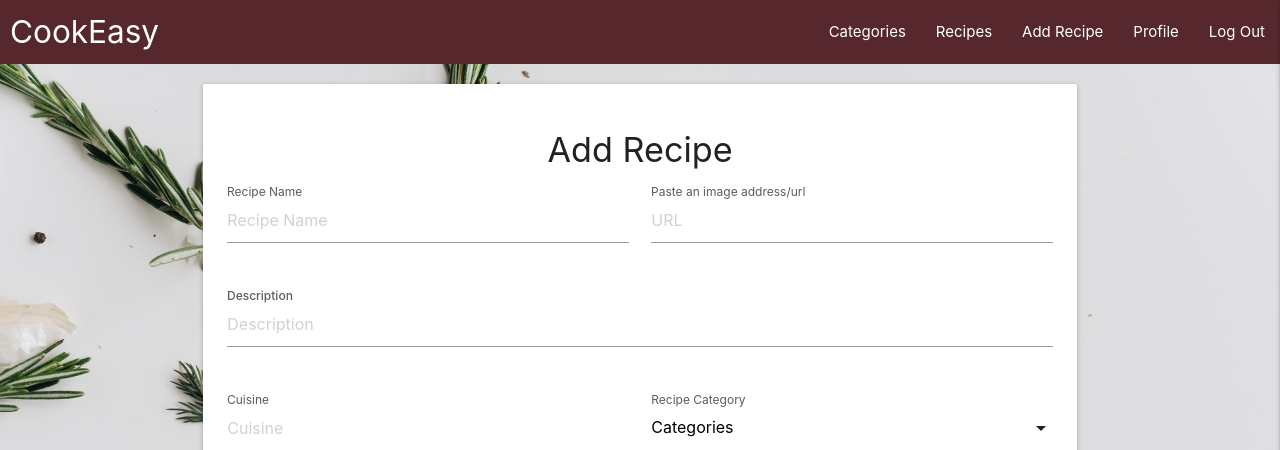
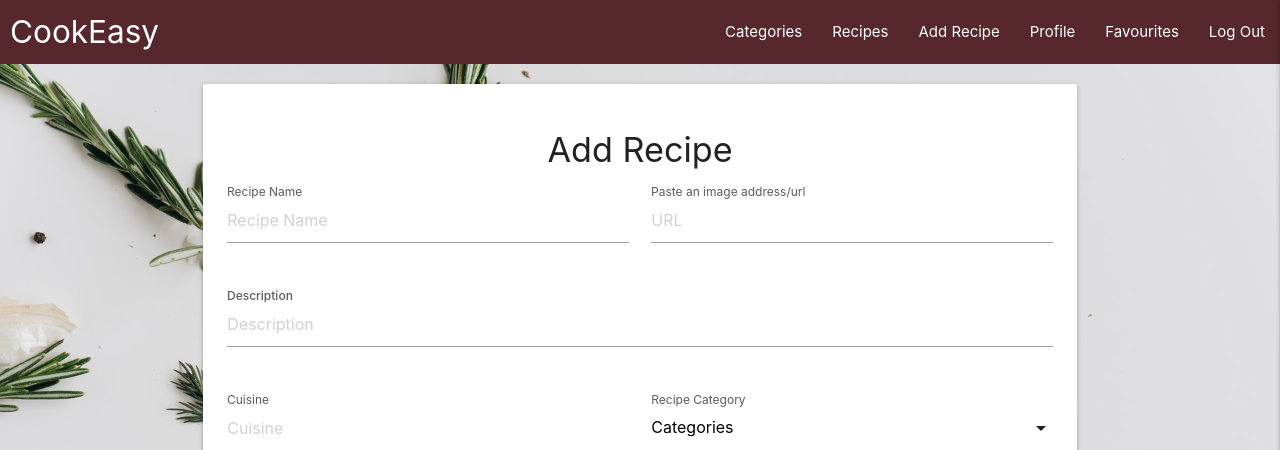
Before and after one commit to ErnestaMajute/MS3, a Flask app: page /add_recipe in a window 1280 px wide. Shown: the top 450 px of the page. Run offline with Flask 2, Linux system fonts and the light colour scheme; the visitor is signed in with stand-in values (Sample User, id 1); data that the repository does not hold is empty; some libraries are stand-ins or nearby versions.

Commit message:
Added link to nav bar, to open favourites page

```diff
--- a/templates/base.html
+++ b/templates/base.html
@@ -40,6 +40,7 @@
                     {% if session.user %}
                         <li><a href="{{ url_for('add_recipe') }}">Add Recipe</a></li>
                         <li><a href="{{ url_for('profile', username=session['user']) }}">Profile</a></li>
+                        <li><a href="{{ url_for('favourites', user=session.user) }}">Favourites</a></li>
                         <li><a href="{{ url_for('logout') }}">Log Out</a></li>
                     {% else %}
                         <li><a href="{{ url_for('login') }}">Log In</a></li>
@@ -69,6 +70,7 @@
             {% if session.user %}
             <li><a href="{{ url_for('add_recipe') }}">Add Recipe</a></li>
                 <li><a href="{{ url_for('profile', username=session['user']) }}">Profile</a></li>
+                <li><a href="{{ url_for('favourites', user=session.user) }}">Favourites</a></li>
                 <li><a href="{{ url_for('logout') }}">Log Out</a></li>
             {% else %}
                 <li><a href="{{ url_for('login') }}">Log In</a></li>
```
